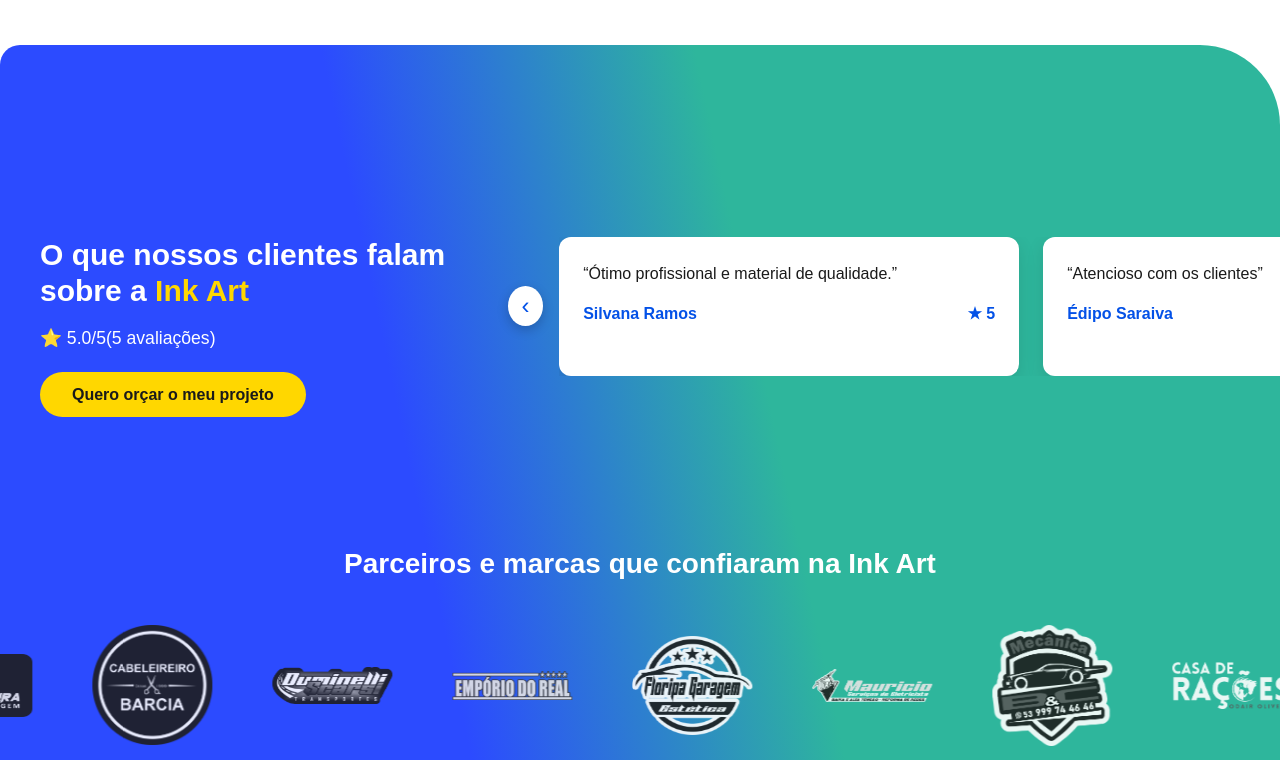
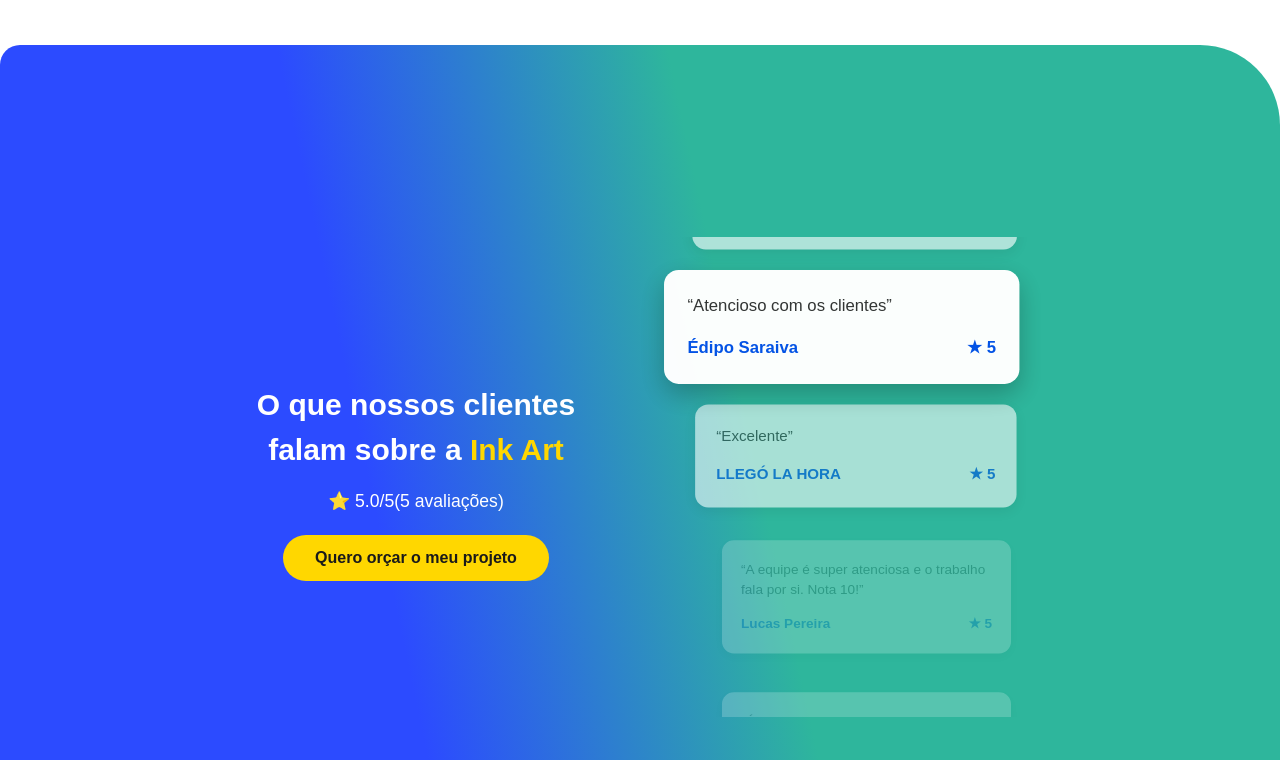
Before and after one commit to edrda/inkart, a Vue app: page / in a window 1280 px wide. Shown: the part 3380-4140 px from the top of the page. Built offline with nearby package versions, Linux system fonts and the light colour scheme.

Commit message:
fix: reviews and partners animations

```diff
--- a/src/components/ReviewsSection.vue
+++ b/src/components/ReviewsSection.vue
@@ -1,25 +1,46 @@
 <script setup lang="ts">
-import { ref, onMounted, onBeforeUnmount, computed } from 'vue'
+import { ref, onMounted, onBeforeUnmount, nextTick } from 'vue'
 import reviewsData from '@/data/reviews.json'
 
-// cálculo da média das avaliações
+// média das avaliações
 const averageRating = (
   reviewsData.reduce((acc, r) => acc + r.rating, 0) / reviewsData.length
 ).toFixed(1)
 
-const activeIndex = ref(0)
-const visibleCount = 2
-const intervalTime = 5000
+// estado e configuração
+const activeIndex = ref(1)
+const intervalTime = 3000
 let intervalId: number | undefined
 
-// mover para o próximo slide (loop infinito)
-const goToNext = () => {
-  activeIndex.value = (activeIndex.value + 1) % reviewsData.length
-}
+const trackRef = ref<HTMLElement | null>(null)
+let isTransitioning = false
 
-// voltar ao anterior
-const goToPrev = () => {
-  activeIndex.value = (activeIndex.value - 1 + reviewsData.length) % reviewsData.length
+// mover próximo com loop suave
+const goToNext = async () => {
+  if (isTransitioning) return
+  isTransitioning = true
+  activeIndex.value++
+
+  const total = reviewsData.length
+  const track = trackRef.value
+  if (!track) return
+
+  const cardHeight = 140
+  const gap = 20
+  const step = cardHeight + gap
+
+  track.style.transition = 'transform 1.2s ease-in-out'
+  track.style.transform = `translateY(-${activeIndex.value * step}px)`
+
+  if (activeIndex.value === total + 1) {
+    await new Promise((resolve) => setTimeout(resolve, 1000))
+    track.style.transition = 'none'
+    activeIndex.value = 1
+    track.style.transform = `translateY(-${step}px)`
+  }
+
+  await nextTick()
+  isTransitioning = false
 }
 
 // autoplay
@@ -33,17 +54,7 @@
 onMounted(startAutoplay)
 onBeforeUnmount(stopAutoplay)
 
-// deslocamento suave centralizado
-const trackStyle = computed(() => {
-  const gap = 24
-  const cardWidth = 460
-  const offset = -(activeIndex.value * (cardWidth + gap))
-  return {
-    transform: `translateX(${offset}px)`,
-  }
-})
-
-// logos dos parceiros
+// parceiros
 const partners = [
   'agrosilveira',
   'barcia',
@@ -54,8 +65,6 @@
   'mecanica',
   'odair',
   'pensecar',
-  'rotula',
-  // 'RVCAR',
   'streetmotos',
   'VAparabrisas',
   'visual-plotter',
@@ -77,27 +86,37 @@
           <a href="#contato" class="cta-button">Quero orçar o meu projeto</a>
         </div>
 
-        <div class="carousel-wrapper">
-          <button class="nav left" @click="goToPrev">‹</button>
-
-          <div class="carousel" @mouseenter="stopAutoplay" @mouseleave="startAutoplay">
-            <div class="carousel-track" :style="trackStyle">
-              <div v-for="(review, index) in reviewsData" :key="index" class="review-card">
-                <p class="text">“{{ review.text }}”</p>
-                <div class="author">
-                  <span class="name">{{ review.name }}</span>
-                  <span class="rating">★ {{ review.rating }}</span>
+        <!-- === CARROSSEL === -->
+        <div class="carousel-wrapper" @mouseenter="stopAutoplay" @mouseleave="startAutoplay">
+          <div class="carousel-vertical">
+            <div ref="trackRef" class="carousel-track-vertical">
+              <div
+                v-for="(review, index) in [
+                  reviewsData[reviewsData.length - 1],
+                  ...reviewsData,
+                  reviewsData[0],
+                ]"
+                :key="index"
+                class="review-card"
+                :class="{
+                  prev: index === activeIndex - 1,
+                  active: index === activeIndex,
+                  next: index === activeIndex + 1,
+                }"
+              >
+                <p class="review-text">“{{ review.text }}”</p>
+                <div class="review-author">
+                  <span class="author-name">{{ review.name }}</span>
+                  <span class="author-rating">★ {{ review.rating }}</span>
                 </div>
               </div>
             </div>
           </div>
-
-          <button class="nav right" @click="goToNext">›</button>
         </div>
       </div>
     </section>
 
-    <!-- PARCEIROS -->
+    <!-- === PARCEIROS === -->
     <section id="partners" class="partners-section">
       <h2>Parceiros e marcas que confiaram na Ink Art</h2>
       <div class="partners-slider">
@@ -113,41 +132,50 @@
 
 <style scoped>
 .reviews-wrapper {
-  background: linear-gradient(78.05deg, #2c4bff 33.72%, #2eb69c 59.56%);
+  background: linear-gradient(78deg, #2c4bff 33.72%, #2eb69c 59.56%);
   border-radius: 20px 80px;
   padding: 6rem 0 2rem;
 }
+
 .reviews-section {
   padding: 6rem 1rem;
   overflow: hidden;
+  display: flex;
+  justify-content: center;
 }
 
 .reviews-container {
-  max-width: 1200px;
+  max-width: 1100px;
   margin: 0 auto;
   display: flex;
-  align-items: flex-start;
+  flex-direction: column;
+  align-items: center;
   gap: 3rem;
+}
+@media (min-width: 1024px) {
+  .reviews-container {
+    flex-direction: row;
+    justify-content: center;
+    align-items: center;
+  }
 }
 
 .text-wrapper {
+  text-align: center;
   flex: 0 0 35%;
 }
-
 .reviews-title {
   font-size: 30px;
-  line-height: 1.2;
   font-weight: 700;
-  color: var(--color-white);
+  color: #fff;
   margin-bottom: 1rem;
 }
-
 .reviews-title span {
   color: var(--color-yellow);
 }
 
 .rating-summary {
-  color: var(--color-white);
+  color: #fff;
   font-size: 1.1rem;
   margin-bottom: 2rem;
 }
@@ -162,70 +190,70 @@
   text-decoration: none;
   transition: transform 0.25s ease;
 }
-
 .cta-button:hover {
   transform: scale(1.05);
 }
 
-/* === CARROSSEL === */
+/* === CARROSSEL VERTICAL === */
 .carousel-wrapper {
   flex: 1;
   display: flex;
+  justify-content: center;
   align-items: center;
-  position: relative;
-  gap: 1rem;
+  height: 480px;
+  overflow: hidden;
+  max-width: 400px;
 }
-
-.carousel {
+.carousel-vertical {
+  height: 100%;
+  width: 100%;
   overflow: hidden;
-  width: 100%;
-  max-width: 900px;
+  display: flex;
+  justify-content: center;
 }
-
-.carousel-track {
+.carousel-track-vertical {
   display: flex;
-  gap: 24px;
-  transition: transform 0.7s ease-in-out;
+  flex-direction: column;
+  align-items: center;
+  gap: 20px;
 }
 
 .review-card {
-  flex: 0 0 460px;
-  background: var(--color-white);
-  border-radius: 12px;
-  padding: 1.5rem;
-  box-shadow: 0 6px 18px rgba(0, 0, 0, 0.1);
-  color: var(--color-dark-gray);
+  width: 340px;
+  height: 140px;
+  background: #fff;
+  border-radius: 14px;
+  padding: 1.4rem;
+  box-shadow: 0 4px 14px rgba(0, 0, 0, 0.12);
+  color: #333;
+  opacity: 0.2;
+  transform: scale(0.85) translateX(30px);
+  transition: all 0.9s cubic-bezier(0.7, 0, 0.3, 1);
 }
 
-.review-card .text {
+.review-card.prev,
+.review-card.next {
+  opacity: 0.6;
+  transform: scale(0.95) translateX(15px);
+}
+
+.review-card.active {
+  opacity: 1;
+  transform: scale(1.05) translateX(0);
+  box-shadow: 0 10px 25px rgba(0, 0, 0, 0.25);
+  z-index: 10;
+}
+
+.review-text {
   font-size: 1rem;
-  line-height: 1.6;
+  line-height: 1.5;
   margin-bottom: 1rem;
 }
-
-.review-card .author {
+.review-author {
   display: flex;
   justify-content: space-between;
   font-weight: 600;
   color: var(--color-blue);
-}
-
-/* === SETAS === */
-.nav {
-  background: var(--color-white);
-  color: var(--color-blue);
-  border: none;
-  border-radius: 50%;
-  width: 40px;
-  height: 40px;
-  font-size: 1.5rem;
-  cursor: pointer;
-  transition: all 0.25s ease;
-  box-shadow: 0 4px 12px rgba(0, 0, 0, 0.2);
-}
-
-.nav:hover {
-  transform: scale(1.1);
 }
 
 /* === PARCEIROS === */
@@ -234,14 +262,12 @@
   overflow: hidden;
   text-align: center;
 }
-
 .partners-section h2 {
-  color: var(--color-white);
+  color: #fff;
   font-size: 28px;
   font-weight: 700;
   margin-bottom: 1.5rem;
 }
-
 .partners-slider {
   display: flex;
   justify-content: center;
@@ -249,14 +275,12 @@
   position: relative;
   padding: 1rem 0;
 }
-
 .logos-track {
   display: flex;
   align-items: center;
   gap: 60px;
-  animation: scroll 20s linear infinite;
+  animation: scroll 22s linear infinite;
 }
-
 .partner-logo img {
   width: 120px;
   height: auto;
@@ -266,12 +290,11 @@
     transform 0.3s ease,
     opacity 0.3s ease;
 }
-
 .partner-logo img:hover {
   transform: scale(1.1);
   opacity: 1;
+  filter: none;
 }
-
 @keyframes scroll {
   from {
     transform: translateX(0);
```
